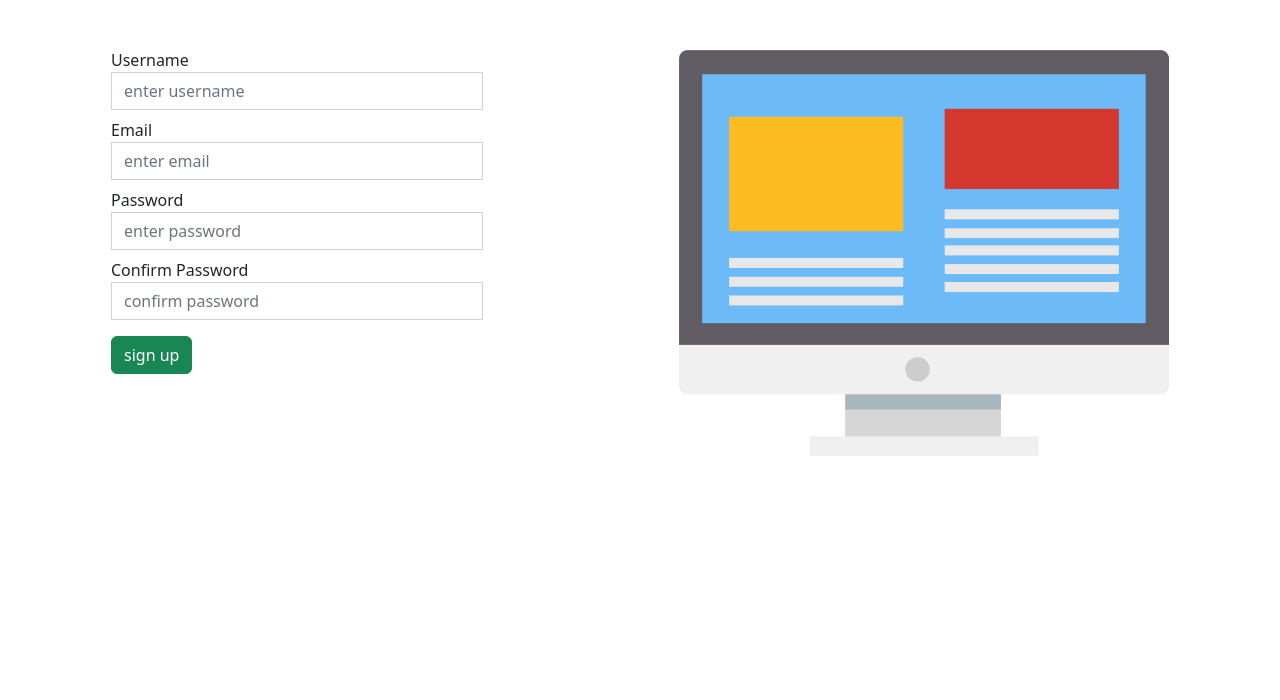
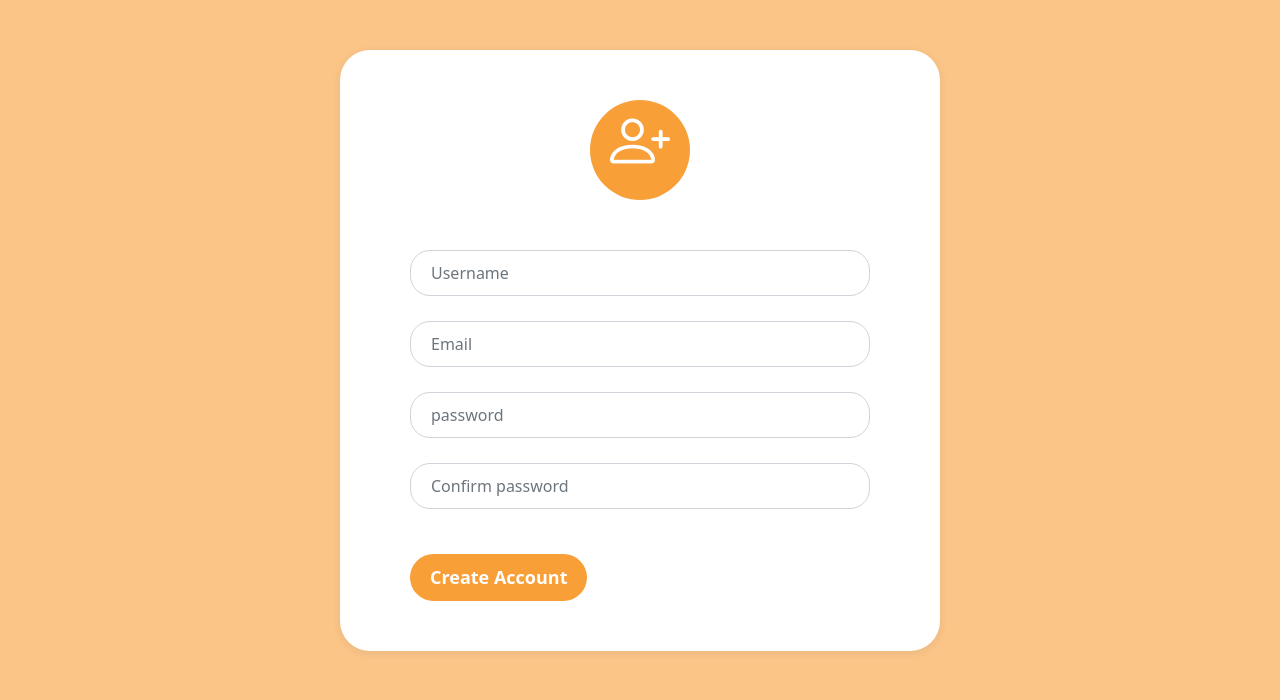
Before and after one commit to mostafa-amine/sign-up-system-with-php-and-jquery, a PHP site: page /registre/sign_up/main.php in a window 1280 px wide. Shown: the top 700 px of the page. Run offline with PHP 8.4, Linux system fonts and the light colour scheme.

Commit message:
added login page and change the pages style

```diff
--- a/inc/header.php
+++ b/inc/header.php
@@ -5,5 +5,8 @@
     <meta name="viewport" content="width=device-width, initial-scale=1">
     <title><?php echo $title?></title>
     <link href="https://cdn.jsdelivr.net/npm/bootstrap@5.2.0-beta1/dist/css/bootstrap.min.css" rel="stylesheet" integrity="sha384-0evHe/X+R7YkIZDRvuzKMRqM+OrBnVFBL6DOitfPri4tjfHxaWutUpFmBp4vmVor" crossorigin="anonymous">
+   <link rel="stylesheet" href="https://cdn.jsdelivr.net/npm/bootstrap-icons@1.8.3/font/bootstrap-icons.css">
+
+
 </head>
 <body>
--- a/registre/sign_up/main.php
+++ b/registre/sign_up/main.php
@@ -9,6 +9,7 @@ border: 1px solid #e6e6e6;
 padding: 5px;
 text-align: center;
 color: white;
+border-radius: 20px;
 }
 
 .error_message{
@@ -17,34 +18,97 @@ border: 1px solid #e6e6e6;
 padding: 5px;
 text-align: center;
 color: white;
+border-radius: 20px;
 }
 
-.form-horizontal textarea:focus,
-textarea.form-control:focus,
-input.form-control:focus,
-input[type=text]:focus,
-input[type=password]:focus,
-input[type=email]:focus,
-input[type=number]:focus,
-[type=text].form-control:focus,
-[type=password].form-control:focus,
-[type=email].form-control:focus,
-[type=tel].form-control:focus,
-[contenteditable].form-control:focus {
-  box-shadow: inset 0 -1px 0 #ddd;
+body{
+background-color: #FBC588;
 }
-.form-horizontal input{
-	border-radius: 0px;
+
+.registration-form{
+padding: 50px 0;
+}
+
+.registration-form form{
+background-color: #fff;
+max-width: 600px;
+margin: auto;
+padding: 50px 70px;
+border-radius: 30px;
+box-shadow: 0px 2px 10px rgba(0, 0, 0, 0.075);
+}
+
+.registration-form .form-icon{
+text-align: center;
+background-color: #F99F38;
+border-radius: 50%;
+font-size: 60px;
+color: white;
+width: 100px;
+height: 100px;
+margin: auto;
+margin-bottom: 50px;
+line-height: 80px;
+}
+
+.registration-form .item{
+border-radius: 20px;
+margin-bottom: 25px;
+padding: 10px 20px;
+}
+
+.registration-form .create-account{
+border-radius: 30px;
+padding: 10px 20px;
+font-size: 18px;
+font-weight: bold;
+background-color: #F99F38;
+border: none;
+color: white;
+margin-top: 20px;
+}
+
+.registration-form .social-media{
+max-width: 600px;
+background-color: #F99F38;
+margin: auto;
+padding: 35px 0;
+text-align: center;
+border-bottom-left-radius: 30px;
+border-bottom-right-radius: 30px;
+color: #9fadca;
+border-top: 1px solid #dee9ff;
+box-shadow: 0px 2px 10px rgba(0, 0, 0, 0.075);
+}
+
+.registration-form .social-icons{
+margin-top: 30px;
+margin-bottom: 16px;
+}
+
+
+
+@media (max-width: 576px) {
+.registration-form form{
+padding: 50px 20px;
+}
+
+.registration-form .form-icon{
+width: 70px;
+height: 70px;
+font-size: 30px;
+line-height: 70px;
+}
 }
 
 </style>
 
 
-<div id="success_message" class="container success_message col-6 mt-5 d-none">
+<div id="success_message" class="container success_message col-4 mt-5 d-none">
 
 </div>
 
-<div id="error_message" class="container error_message col-6 mt-5 d-none">
+<div id="error_message" class="container error_message col-4 mt-5 d-none">
 
 </div>
 
@@ -54,55 +118,28 @@ input[type=number]:focus,
 </div>
 
 
-<div class="container main_div d-flex justify-content-center">
-<!-- main form div start -->
-<div class="main_form col-6 mt-5">
-<form id="registraion_form" class="form-horizontal">
+<div class="registration-form">
+    <form id="registraion_form" class="form-horizontal">
+        <div class="form-icon">
+            <span><i class="bi bi-person-plus"></i></span>
+        </div>
+        <div class="form-group">
+            <input type="text" id="txt_username"  class="form-control item" id="username" placeholder="Username">
+        </div>
+        <div class="form-group">
+            <input type="email" id="txt_email" class="form-control item" id="email" placeholder="Email">
+        </div>
+        <div class="form-group">
+            <input type="password" id="txt_password" class="form-control item" id="email" placeholder="password">
+        </div>
+        <div class="form-group">
+            <input type="password" id="txt_password_confirm" class="form-control item" id="phone-number" placeholder="Confirm password">
+        </div>
 
-	<div class="form-group">
-	<label class="col-sm-3 control-label">Username</label>
-	<div class="col-sm-8">
-	<input type="text" id="txt_username" class="form-control" placeholder="enter username" />
-	</div>
-	</div>
-
-	<div class="form-group mt-2">
-	<label class="col-sm-3 control-label">Email</label>
-	<div class="col-sm-8">
-	<input type="text" id="txt_email" class="form-control" placeholder="enter email" />
-	</div>
-	</div>
-
-	<div class="form-group mt-2">
-	<label class="col-sm-3 control-label">Password</label>
-	<div class="col-sm-8">
-	<input type="password" id="txt_password" class="form-control" placeholder="enter password" />
-	</div>
-	</div>
-
-    <div class="form-group mt-2">
-	<label class="col-sm-3 control-label">Confirm Password</label>
-	<div class="col-sm-8">
-	<input type="password" id="txt_password_confirm" class="form-control" placeholder="confirm password" />
-	</div>
-	</div>
-
-	<div class="form-group mt-2">
-	<div class="col-sm-offset-3 mt-3">
-	<button type="submit" id="btn_register" class="btn btn-success">sign up</button>
-	</div>
-	</div>
-
-</form>
-</div>
-<!-- main form div end -->
-
-<!-- image display start -->
-<div class="image_desc">
-<img src="../../images/sign_up.png" class="img-fluid" width="500" alt="">
-</div>
-<!-- image display end -->
-
+        <div class="form-group">
+            <button type="submit" id="btn_register" class="btn btn-block create-account">Create Account</button>
+        </div>
+    </form>
 </div>
 
 
--- a/registre/sign_up/send_data.php
+++ b/registre/sign_up/send_data.php
@@ -8,7 +8,6 @@ if(isset($_POST['txt_password'])){
 	$name =htmlspecialchars($_POST['txt_username']);
 
 	$_SESSION['user_name'] = $name;
-
 	$email =htmlspecialchars($_POST['txt_email']);
 	$password =htmlspecialchars($_POST['txt_password']);
 
```
Also changed, not shown: registre/sign_in/main.php (+158 -2 lines), test.html (added, +23 -0 lines).
